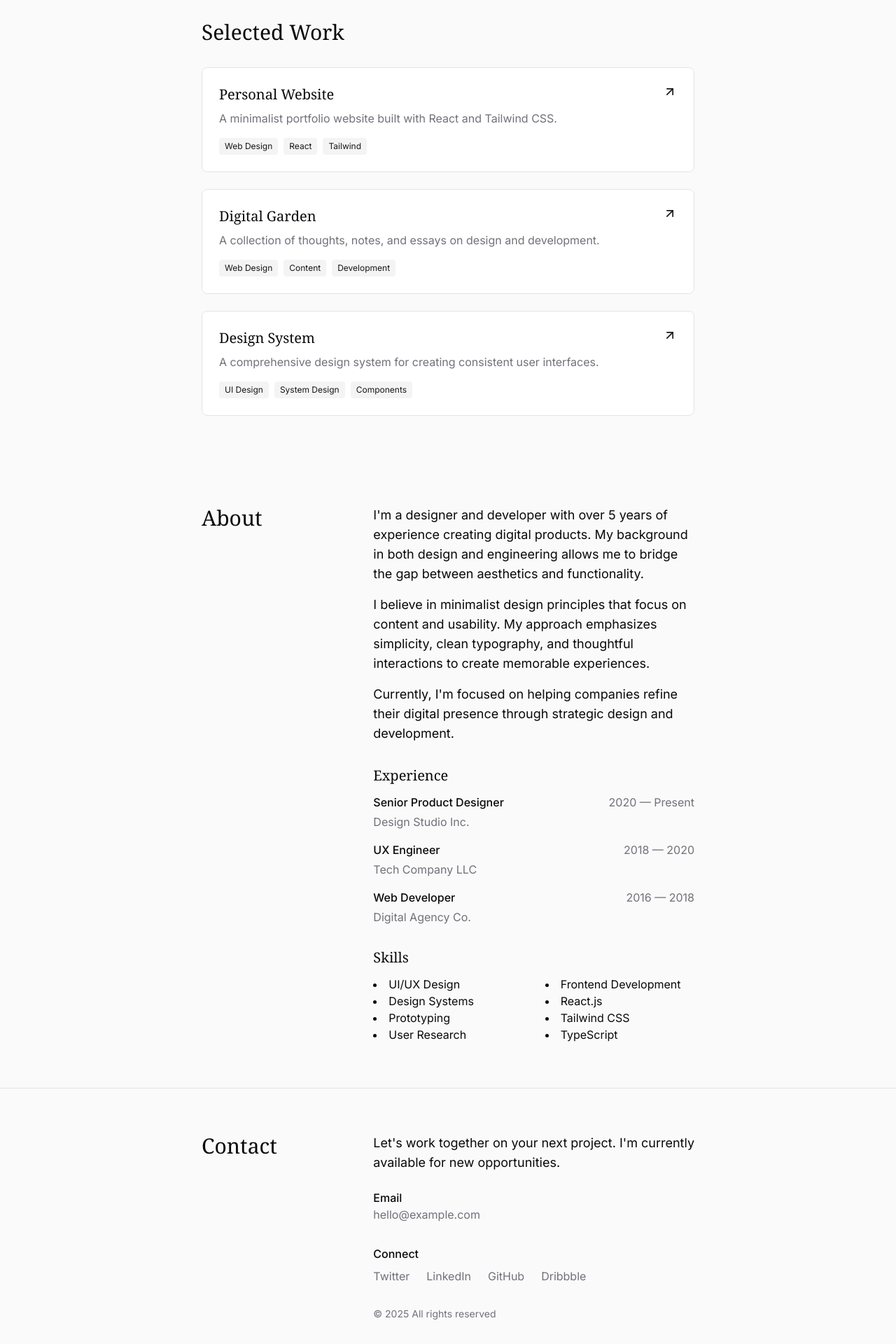
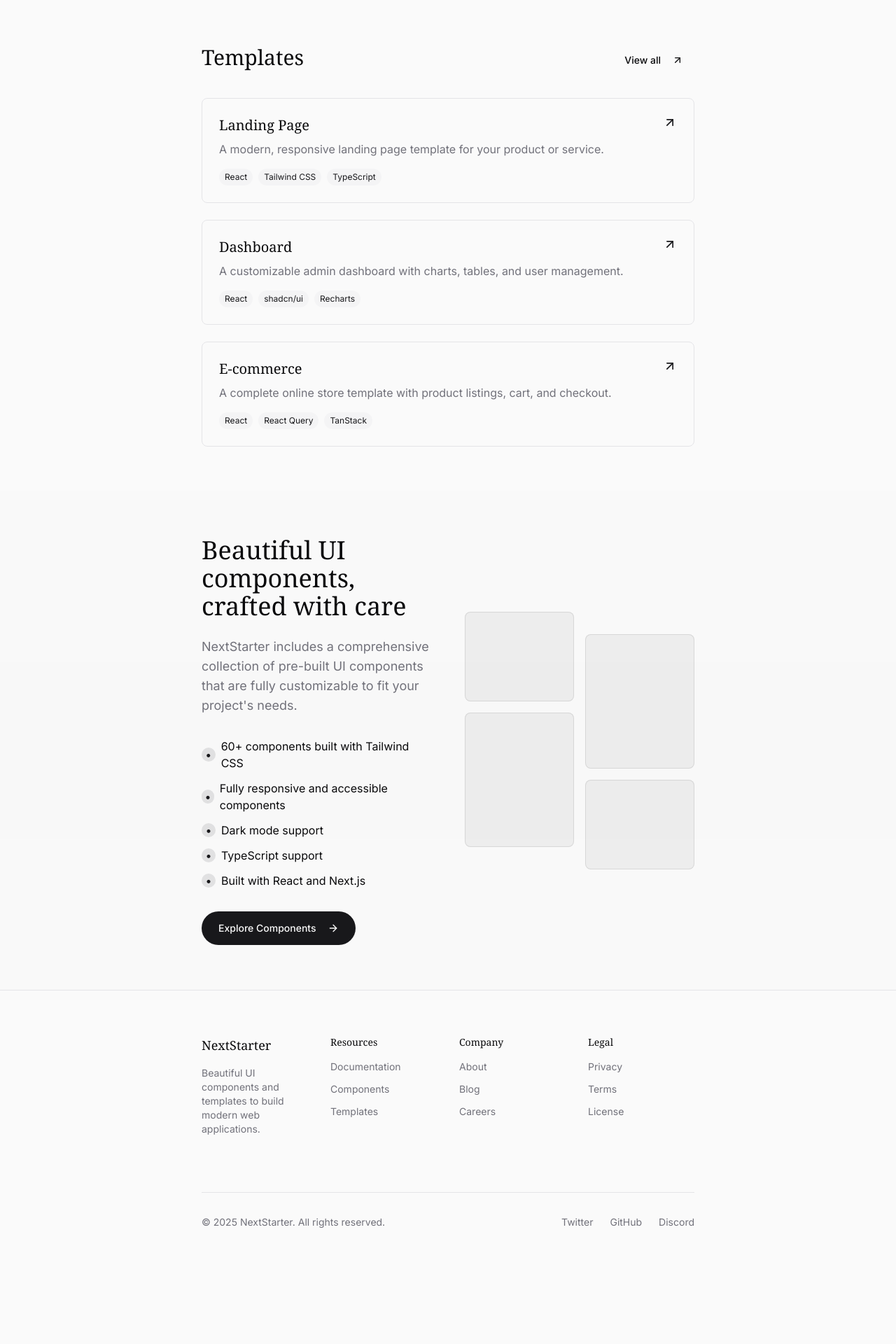
Before and after one commit to H4NUM4NTH4/portfolio_me, a React (Vite) app: page / in a window 1280 px wide. Shown: the part 580-2500 px from the top of the page at 70% size. After the commit the page ends 2400 px from the top, so only its background shows below. Built offline with nearby package versions, Linux system fonts and the light colour scheme.

Commit message:
Refactor: Use NextStarter starter kit
Update project to use the NextStarter starter kit.

```diff
--- a/index.html
+++ b/index.html
@@ -4,17 +4,17 @@
   <head>
     <meta charset="UTF-8" />
     <meta name="viewport" content="width=device-width, initial-scale=1.0" />
-    <title>Rasmic — Designer & Developer</title>
-    <meta name="description" content="Portfolio of a designer and developer crafting thoughtful digital experiences" />
-    <meta name="author" content="Rasmic" />
+    <title>NextStarter — Modern UI Components and Templates</title>
+    <meta name="description" content="A collection of modern UI components and templates built with React and Tailwind CSS" />
+    <meta name="author" content="NextStarter" />
 
-    <meta property="og:title" content="Rasmic — Designer & Developer" />
-    <meta property="og:description" content="Portfolio of a designer and developer crafting thoughtful digital experiences" />
+    <meta property="og:title" content="NextStarter — Modern UI Components and Templates" />
+    <meta property="og:description" content="A collection of modern UI components and templates built with React and Tailwind CSS" />
     <meta property="og:type" content="website" />
     <meta property="og:image" content="https://lovable.dev/opengraph-image-p98pqg.png" />
 
     <meta name="twitter:card" content="summary_large_image" />
-    <meta name="twitter:site" content="@rasmic" />
+    <meta name="twitter:site" content="@nextstarter" />
     <meta name="twitter:image" content="https://lovable.dev/opengraph-image-p98pqg.png" />
   </head>
 
--- a/src/components/About.tsx
+++ b/src/components/About.tsx
@@ -1,5 +1,7 @@
 
 import React, { useEffect, useState, useRef } from 'react';
+import { Button } from "@/components/ui/button";
+import { ArrowRight } from 'lucide-react';
 
 const About: React.FC = () => {
   const [isVisible, setIsVisible] = useState(false);
@@ -27,65 +29,49 @@ const About: React.FC = () => {
     };
   }, []);
 
+  const features = [
+    "60+ components built with Tailwind CSS",
+    "Fully responsive and accessible components",
+    "Dark mode support",
+    "TypeScript support",
+    "Built with React and Next.js",
+  ];
+
   return (
-    <section id="about" className="py-16" ref={sectionRef}>
+    <section id="components" className="py-16 bg-secondary/30" ref={sectionRef}>
       <div className="container-custom">
-        <div className="grid md:grid-cols-3 gap-8">
+        <div className="grid md:grid-cols-2 gap-12 items-center">
           <div>
-            <h2 className={`text-3xl font-serif mb-4 ${isVisible ? 'animate-text-focus' : 'opacity-0'}`}>About</h2>
-          </div>
-          <div className="md:col-span-2">
-            <p className={`text-lg mb-4 ${isVisible ? 'animate-fade-up animate-delay-100' : 'opacity-0'}`}>
-              I'm a designer and developer with over 5 years of experience creating digital products.
-              My background in both design and engineering allows me to bridge the gap between aesthetics and functionality.
-            </p>
-            <p className={`text-lg mb-4 ${isVisible ? 'animate-fade-up animate-delay-200' : 'opacity-0'}`}>
-              I believe in minimalist design principles that focus on content and usability. My approach emphasizes
-              simplicity, clean typography, and thoughtful interactions to create memorable experiences.
-            </p>
-            <p className={`text-lg mb-8 ${isVisible ? 'animate-fade-up animate-delay-300' : 'opacity-0'}`}>
-              Currently, I'm focused on helping companies refine their digital presence through strategic design and development.
+            <h2 className={`text-3xl md:text-4xl font-medium mb-6 ${isVisible ? 'animate-text-focus' : 'opacity-0'}`}>
+              Beautiful UI components, crafted with care
+            </h2>
+            <p className={`text-lg text-muted-foreground mb-8 ${isVisible ? 'animate-fade-up animate-delay-100' : 'opacity-0'}`}>
+              NextStarter includes a comprehensive collection of pre-built UI components that are fully customizable to fit your project's needs.
             </p>
 
-            <h3 className={`text-xl font-serif mb-3 ${isVisible ? 'animate-fade-up animate-delay-400' : 'opacity-0'}`}>Experience</h3>
-            <div className={`space-y-4 mb-8 ${isVisible ? 'animate-fade-up animate-delay-500' : 'opacity-0'}`}>
-              <div className="hover-lift">
-                <div className="flex justify-between mb-1">
-                  <p className="font-medium">Senior Product Designer</p>
-                  <p className="text-muted-foreground">2020 — Present</p>
-                </div>
-                <p className="text-muted-foreground">Design Studio Inc.</p>
-              </div>
-              <div className="hover-lift">
-                <div className="flex justify-between mb-1">
-                  <p className="font-medium">UX Engineer</p>
-                  <p className="text-muted-foreground">2018 — 2020</p>
-                </div>
-                <p className="text-muted-foreground">Tech Company LLC</p>
-              </div>
-              <div className="hover-lift">
-                <div className="flex justify-between mb-1">
-                  <p className="font-medium">Web Developer</p>
-                  <p className="text-muted-foreground">2016 — 2018</p>
-                </div>
-                <p className="text-muted-foreground">Digital Agency Co.</p>
-              </div>
+            <ul className={`space-y-3 mb-8 ${isVisible ? 'animate-fade-up animate-delay-200' : 'opacity-0'}`}>
+              {features.map((feature, index) => (
+                <li key={index} className="flex items-center">
+                  <span className="inline-flex items-center justify-center w-5 h-5 mr-2 rounded-full bg-primary/10 text-primary">•</span>
+                  {feature}
+                </li>
+              ))}
+            </ul>
+
+            <Button className={`rounded-full px-6 py-2 h-12 ${isVisible ? 'animate-fade-up animate-delay-300' : 'opacity-0'}`}>
+              Explore Components
+              <ArrowRight className="ml-2 h-4 w-4" />
+            </Button>
+          </div>
+
+          <div className={`grid grid-cols-2 gap-4 ${isVisible ? 'animate-fade-in animate-delay-400' : 'opacity-0'}`}>
+            <div className="space-y-4">
+              <div className="h-32 rounded-lg bg-primary/5 border border-primary/10"></div>
+              <div className="h-48 rounded-lg bg-primary/5 border border-primary/10"></div>
             </div>
-
-            <h3 className={`text-xl font-serif mb-3 ${isVisible ? 'animate-fade-up animate-delay-600' : 'opacity-0'}`}>Skills</h3>
-            <div className={`grid grid-cols-2 gap-x-8 gap-y-2 ${isVisible ? 'animate-fade-up animate-delay-700' : 'opacity-0'}`}>
-              <ul className="list-disc list-inside">
-                <li className="hover-lift">UI/UX Design</li>
-                <li className="hover-lift">Design Systems</li>
-                <li className="hover-lift">Prototyping</li>
-                <li className="hover-lift">User Research</li>
-              </ul>
-              <ul className="list-disc list-inside">
-                <li className="hover-lift">Frontend Development</li>
-                <li className="hover-lift">React.js</li>
-                <li className="hover-lift">Tailwind CSS</li>
-                <li className="hover-lift">TypeScript</li>
-              </ul>
+            <div className="space-y-4 mt-8">
+              <div className="h-48 rounded-lg bg-primary/5 border border-primary/10"></div>
+              <div className="h-32 rounded-lg bg-primary/5 border border-primary/10"></div>
             </div>
           </div>
         </div>
--- a/src/components/Footer.tsx
+++ b/src/components/Footer.tsx
@@ -30,43 +30,50 @@ const Footer: React.FC = () => {
   return (
     <footer className="py-16 border-t border-border" ref={footerRef}>
       <div className="container-custom">
-        <div className="grid md:grid-cols-3 gap-8">
+        <div className="grid md:grid-cols-4 gap-8">
           <div>
-            <h2 className={`text-3xl font-serif mb-4 ${isVisible ? 'animate-text-focus' : 'opacity-0'}`}>Contact</h2>
+            <h3 className={`text-lg font-medium mb-4 ${isVisible ? 'animate-fade-in' : 'opacity-0'}`}>NextStarter</h3>
+            <p className={`text-sm text-muted-foreground mb-4 ${isVisible ? 'animate-fade-up animate-delay-100' : 'opacity-0'}`}>
+              Beautiful UI components and templates to build modern web applications.
+            </p>
           </div>
-          <div className="md:col-span-2">
-            <p className={`text-lg mb-6 ${isVisible ? 'animate-fade-up animate-delay-100' : 'opacity-0'}`}>
-              Let's work together on your next project. I'm currently available for new opportunities.
-            </p>
 
-            <div className={`space-y-2 mb-8 ${isVisible ? 'animate-fade-up animate-delay-200' : 'opacity-0'}`}>
-              <p className="font-medium">Email</p>
-              <a href="mailto:hello@example.com" className="underline-grow text-muted-foreground">
-                hello@example.com
-              </a>
-            </div>
+          <div className={`${isVisible ? 'animate-fade-up animate-delay-200' : 'opacity-0'}`}>
+            <h4 className="text-sm font-medium mb-3">Resources</h4>
+            <ul className="space-y-2">
+              <li><a href="#" className="text-sm text-muted-foreground hover:text-foreground underline-grow">Documentation</a></li>
+              <li><a href="#" className="text-sm text-muted-foreground hover:text-foreground underline-grow">Components</a></li>
+              <li><a href="#" className="text-sm text-muted-foreground hover:text-foreground underline-grow">Templates</a></li>
+            </ul>
+          </div>
 
-            <div className={`space-y-2 mb-8 ${isVisible ? 'animate-fade-up animate-delay-300' : 'opacity-0'}`}>
-              <p className="font-medium">Connect</p>
-              <div className="flex space-x-6">
-                <a href="https://twitter.com" target="_blank" rel="noopener noreferrer" className="underline-grow text-muted-foreground">
-                  Twitter
-                </a>
-                <a href="https://linkedin.com" target="_blank" rel="noopener noreferrer" className="underline-grow text-muted-foreground">
-                  LinkedIn
-                </a>
-                <a href="https://github.com" target="_blank" rel="noopener noreferrer" className="underline-grow text-muted-foreground">
-                  GitHub
-                </a>
-                <a href="https://dribbble.com" target="_blank" rel="noopener noreferrer" className="underline-grow text-muted-foreground">
-                  Dribbble
-                </a>
-              </div>
-            </div>
+          <div className={`${isVisible ? 'animate-fade-up animate-delay-300' : 'opacity-0'}`}>
+            <h4 className="text-sm font-medium mb-3">Company</h4>
+            <ul className="space-y-2">
+              <li><a href="#" className="text-sm text-muted-foreground hover:text-foreground underline-grow">About</a></li>
+              <li><a href="#" className="text-sm text-muted-foreground hover:text-foreground underline-grow">Blog</a></li>
+              <li><a href="#" className="text-sm text-muted-foreground hover:text-foreground underline-grow">Careers</a></li>
+            </ul>
+          </div>
 
-            <p className={`text-sm text-muted-foreground ${isVisible ? 'animate-fade-up animate-delay-400' : 'opacity-0'}`}>
-              © {new Date().getFullYear()} All rights reserved
-            </p>
+          <div className={`${isVisible ? 'animate-fade-up animate-delay-400' : 'opacity-0'}`}>
+            <h4 className="text-sm font-medium mb-3">Legal</h4>
+            <ul className="space-y-2">
+              <li><a href="#" className="text-sm text-muted-foreground hover:text-foreground underline-grow">Privacy</a></li>
+              <li><a href="#" className="text-sm text-muted-foreground hover:text-foreground underline-grow">Terms</a></li>
+              <li><a href="#" className="text-sm text-muted-foreground hover:text-foreground underline-grow">License</a></li>
+            </ul>
+          </div>
+        </div>
+
+        <div className={`mt-16 pt-8 border-t border-border flex flex-col md:flex-row justify-between items-center ${isVisible ? 'animate-fade-up animate-delay-500' : 'opacity-0'}`}>
+          <p className="text-sm text-muted-foreground">
+            © {new Date().getFullYear()} NextStarter. All rights reserved.
+          </p>
+          <div className="flex space-x-6 mt-4 md:mt-0">
+            <a href="https://twitter.com" target="_blank" rel="noopener noreferrer" className="text-sm text-muted-foreground hover:text-foreground">Twitter</a>
+            <a href="https://github.com" target="_blank" rel="noopener noreferrer" className="text-sm text-muted-foreground hover:text-foreground">GitHub</a>
+            <a href="https://discord.com" target="_blank" rel="noopener noreferrer" className="text-sm text-muted-foreground hover:text-foreground">Discord</a>
           </div>
         </div>
       </div>
--- a/src/components/Projects.tsx
+++ b/src/components/Projects.tsx
@@ -1,7 +1,7 @@
 
 import React, { useEffect, useState, useRef } from 'react';
-import { Link } from 'react-router-dom';
 import { ArrowUpRight } from 'lucide-react';
+import { Button } from "@/components/ui/button";
 
 interface ProjectProps {
   title: string;
@@ -42,17 +42,17 @@ const ProjectCard: React.FC<ProjectProps> = ({ title, description, tags, link, i
   return (
     <div
       ref={cardRef}
-      className={`project-card rounded-lg border border-border p-6 bg-card ${isVisible ? `animate-slide-up ${delayClass}` : 'opacity-0'}`}
+      className={`project-card rounded-lg border border-border p-6 hover:border-primary/20 transition-all duration-300 ${isVisible ? `animate-slide-up ${delayClass}` : 'opacity-0'}`}
     >
       <div className="flex justify-between items-start">
         <div>
-          <h3 className="text-xl font-serif mb-2">{title}</h3>
+          <h3 className="text-xl font-medium mb-2">{title}</h3>
           <p className="text-muted-foreground mb-4">{description}</p>
           <div className="flex flex-wrap gap-2">
             {tags.map((tag, index) => (
               <span
                 key={index}
-                className="text-xs px-2 py-1 bg-secondary text-secondary-foreground rounded"
+                className="text-xs px-2 py-1 bg-secondary text-secondary-foreground rounded-full"
               >
                 {tag}
               </span>
@@ -100,29 +100,35 @@ const Projects: React.FC = () => {
 
   const projects = [
     {
-      title: "Personal Website",
-      description: "A minimalist portfolio website built with React and Tailwind CSS.",
-      tags: ["Web Design", "React", "Tailwind"],
+      title: "Landing Page",
+      description: "A modern, responsive landing page template for your product or service.",
+      tags: ["React", "Tailwind CSS", "TypeScript"],
       link: "#",
     },
     {
-      title: "Digital Garden",
-      description: "A collection of thoughts, notes, and essays on design and development.",
-      tags: ["Web Design", "Content", "Development"],
+      title: "Dashboard",
+      description: "A customizable admin dashboard with charts, tables, and user management.",
+      tags: ["React", "shadcn/ui", "Recharts"],
       link: "#",
     },
     {
-      title: "Design System",
-      description: "A comprehensive design system for creating consistent user interfaces.",
-      tags: ["UI Design", "System Design", "Components"],
+      title: "E-commerce",
+      description: "A complete online store template with product listings, cart, and checkout.",
+      tags: ["React", "React Query", "TanStack"],
       link: "#",
     },
   ];
 
   return (
-    <section id="work" className="py-16" ref={sectionRef}>
+    <section id="templates" className="py-16" ref={sectionRef}>
       <div className="container-custom">
-        <h2 className={`text-3xl font-serif mb-8 ${isVisible ? 'animate-text-focus' : 'opacity-0'}`}>Selected Work</h2>
+        <div className="flex justify-between items-center mb-8">
+          <h2 className={`text-3xl font-medium mb-2 ${isVisible ? 'animate-text-focus' : 'opacity-0'}`}>Templates</h2>
+          <Button variant="ghost" className={`rounded-full ${isVisible ? 'animate-fade-in' : 'opacity-0'}`}>
+            View all
+            <ArrowUpRight className="ml-2 h-4 w-4" />
+          </Button>
+        </div>
         <div className="grid gap-6">
           {projects.map((project, index) => (
             <ProjectCard key={index} {...project} index={index} />
```
Also changed, not shown: src/components/Header.tsx (+7 -5 lines), src/components/Hero.tsx (+19 -6 lines).
